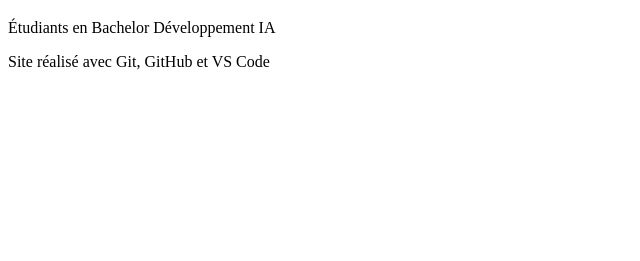
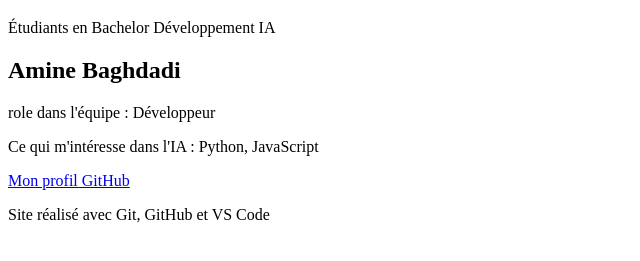
Before and after one commit to lucas-amine-bachelor-ia/site-equipe, a plain HTML site: page index.html in a window 1280 px wide. Shown: the part 61-322 px from the top of the page, without its empty margins (0-640 px from the left). Drawn offline with Linux system fonts and the light colour scheme.

Commit message:
ajout de la section Amine

```diff
--- a/index.html
+++ b/index.html
@@ -12,7 +12,12 @@
   </header>
 
   <main>
-    <!-- SECTION MEMBRE 1 -->
+ <section class="membre">
+  <h2>Amine Baghdadi</h2>
+  <p>role dans l'équipe : Développeur</p>
+  <p>Ce qui m'intéresse dans l'IA : Python, JavaScript</p>
+  <a href="https://github.com/pseudo">Mon profil GitHub</a>
+</section>
 
     <!-- SECTION MEMBRE 2 -->
 
```
